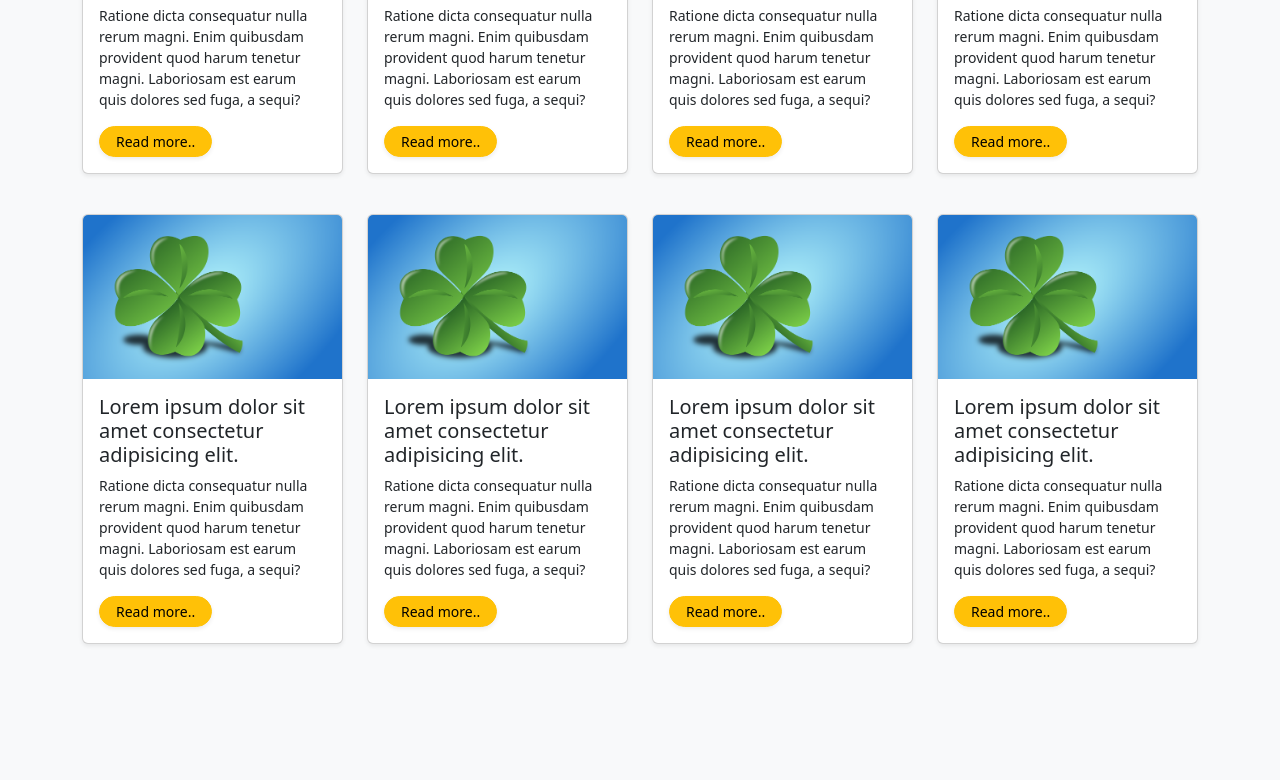
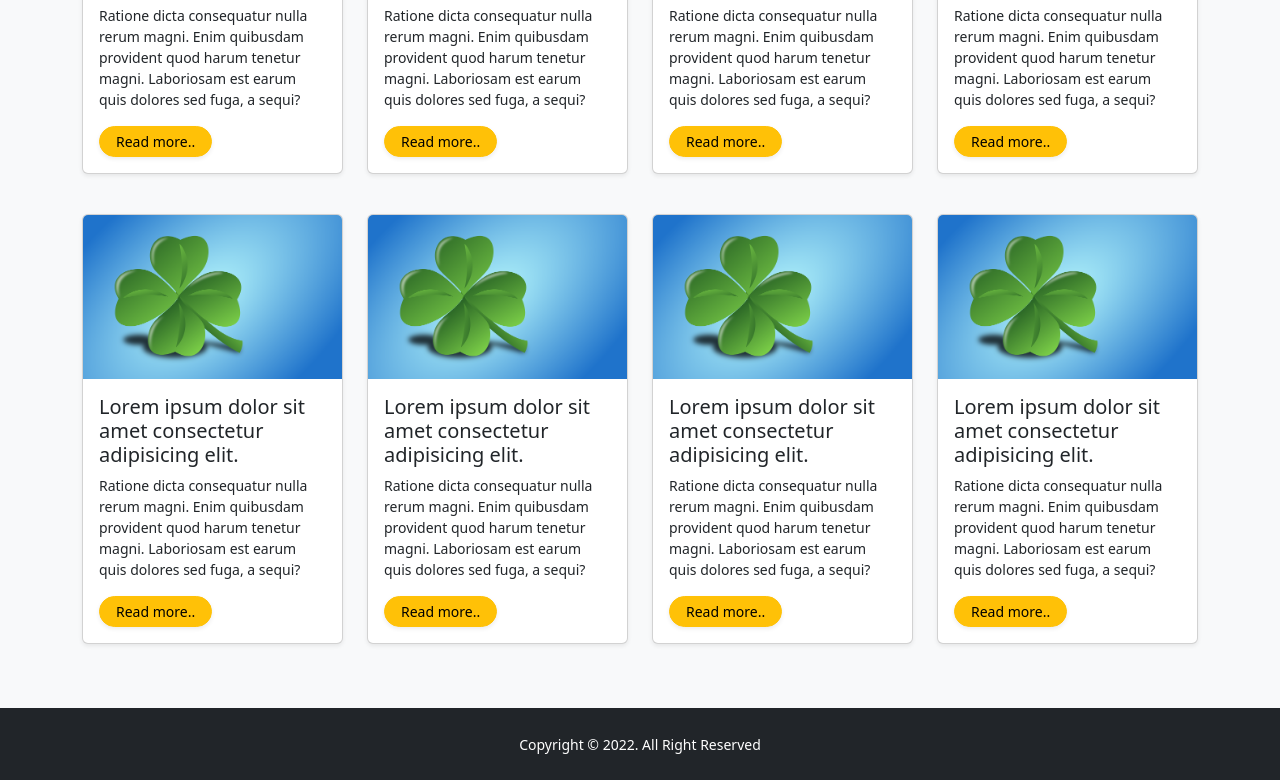
Before and after one commit to beherasurya/BLOG2.0-Bootstrap-5-, a plain HTML site: page index.html in a window 1280 px wide. Shown: the part 856-1636 px from the top of the page. Before the commit the page ends 1564 px from the top, so only its background shows below. Drawn offline with nearby package versions, Linux system fonts and the light colour scheme.

Commit message:
blog footer created

```diff
--- a/index.html
+++ b/index.html
@@ -251,6 +251,19 @@
         </div>
     </section>
      <!-- Home Posts -->
+
+    <!-- Blog Footer -->
+
+    <footer class="main-footer text-bg-dark p-4 text-center">
+        <p class="m-0">
+            <small>
+                Copyright &copy; 2022. All Right Reserved
+            </small>
+        </p>
+    </footer>
+
+    <!-- Blog Footer -->
+
      <!-- Subscribe Modal -->
     <div class="modal fade" id="subscribe-modal" data-bs-backdrop="static"
     data-bs-keyboards="false" tabindex="-1"
```
